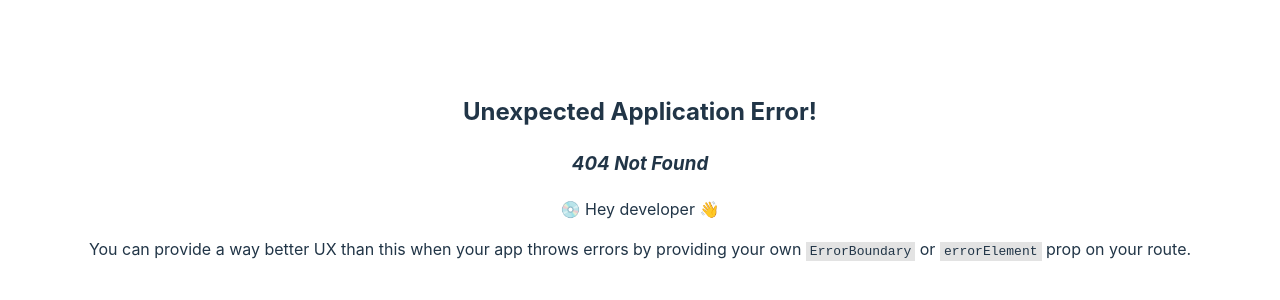
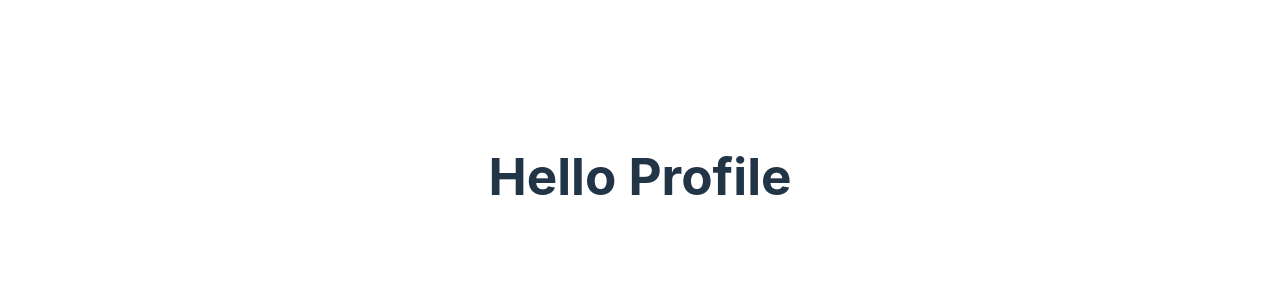
Before and after one commit to Resolt123/Front-End_km6_Binar_chatapp, a React (Vite) app: page /profile in a window 1280 px wide. Before the commit this address had no page. Shown: the part 224-524 px from the top of the page. Built offline with nearby package versions, Linux system fonts and the light colour scheme.

Commit message:
penambahan profile page

```diff
--- a/src/App.jsx
+++ b/src/App.jsx
@@ -1,12 +1,17 @@
 import "./App.css";
 import { createBrowserRouter, RouterProvider } from "react-router-dom";
 import Home from "./pages/home";
+import Profile from "./pages/profile";
 
 const router = createBrowserRouter([
   {
     path: "/",
     element: <Home />,
   },
+  {
+    path: "/profile",
+    element: <Profile />,
+  },
 ]);
 
 export default function App() {
--- /dev/null
+++ b/src/pages/profile/index.jsx
@@ -0,0 +1,7 @@
+export default function Profile() {
+  return (
+    <div>
+      <h1>Hello Profile</h1>
+    </div>
+  );
+}
```
